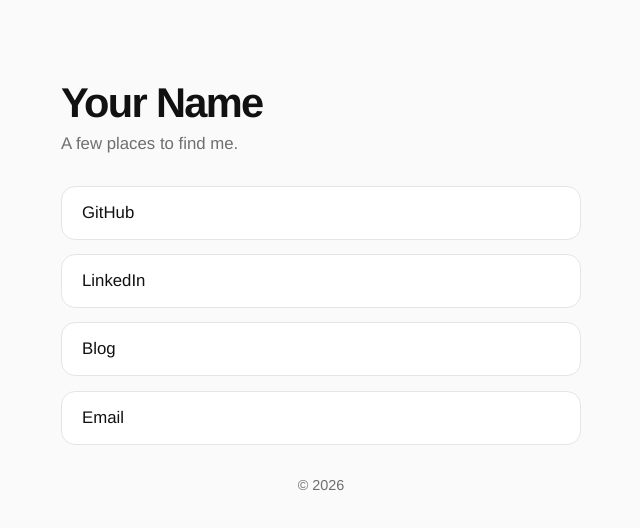
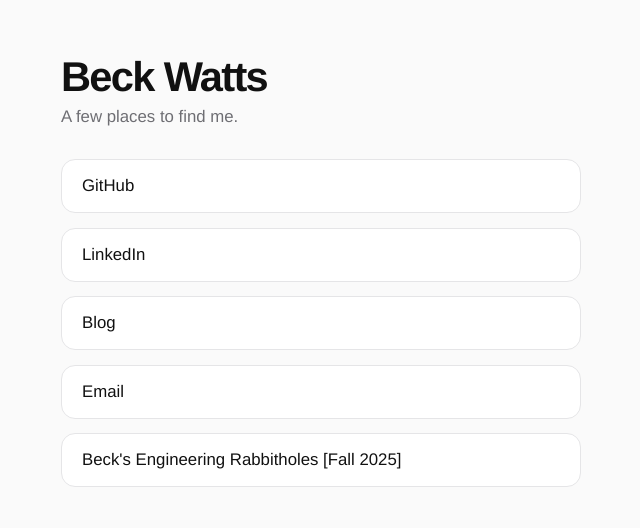
Before and after one commit to beckwatts/linkIndex, a plain HTML site: page index.html in a window 1280 px wide. Shown: the part 114-642 px from the top of the page, without its empty margins (319-959 px from the left). Drawn offline with Linux system fonts and the light colour scheme.

Commit message:
Modify header name and add new link
Updated the name in the header and added a new link to a PDF.

```diff
--- a/index.html
+++ b/index.html
@@ -103,18 +103,21 @@
 
 <body>
   <div class="container">
-    <h1>Your Name</h1>
+    <h1>Beck Watts</h1>
     <p>A few places to find me.</p>
 
     <div class="links">
       <a href="https://github.com/yourusername">GitHub</a>
       <a href="https://linkedin.com/in/yourusername">LinkedIn</a>
       <a href="https://yourblog.com">Blog</a>
-      <a href="mailto:you@example.com">Email</a>
+      <a href="contracting@beckwatts.com">Email</a>
+      <a href="Beck's Engineering Rabbitholes.pdf" target="_blank" rel="noopener">
+  Beck's Engineering Rabbitholes [Fall 2025]
+</a>
     </div>
 
     <footer>
-      © 2026
+
     </footer>
   </div>
 </body>
```
